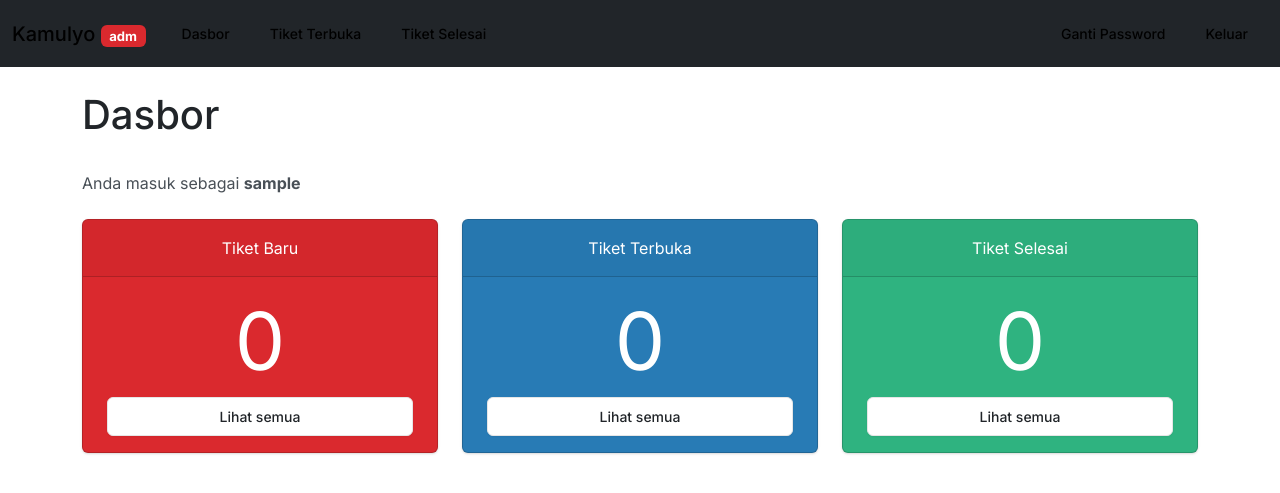
After one commit to lc-at/kamulyo-pelayanan, a Flask app: page /admin/dashboard in a window 1280 px wide. The commit adds this page. Shown: the top 493 px of the page. Run offline with Flask 3, Linux system fonts and the light colour scheme; the visitor is signed in with stand-in values (Sample User, id 1); tables that the repository leaves empty hold one stand-in row (values such as "Sample post"); parts of the project's set-up code (start-up, migrations or seed data) failed here and were passed over; some libraries are stand-ins or nearby versions.

Commit message:
Add and fixed many admin features
Signed-off-by: Faiz Jazadi <me@lcat.dev>

```diff
--- a/app/admin.py
+++ b/app/admin.py
@@ -1,19 +1,74 @@
-from flask import Blueprint, redirect, render_template, request, session, url_for
+from flask import Blueprint, abort, flash, g, redirect, render_template, request, session, url_for
+
+from app.models import User
 
 bp = Blueprint('admin', __name__)
 
 
 @bp.before_request
 def check_auth():
-    if not session.get('logged_in') and request.endpoint != 'admin.login':
+    logged_in = session.get('user_id') is not None
+    if request.endpoint == 'admin.login':
+        if not logged_in:
+            return
+        return redirect(url_for('admin.dashboard'))
+
+    if not session.get('user_id'):
         return redirect(url_for('admin.login'))
 
+    user = User.query.get(session['user_id'])
+    if not user:
+        del session['user_id']
+        abort(500)
 
-@bp.route('/login')
+    g.user = user
+
+
+@bp.route('/login', methods=['GET', 'POST'])
 def login():
+    if request.method == 'POST':
+        username = request.form.get('username')
+        password = request.form.get('password')
+
+        if not (username and password):
+            abort(400)
+
+        user_id = User.authenticate(username, password)
+        if user_id:
+            session['user_id'] = user_id
+            return redirect(url_for('admin.dashboard'))
+
+        flash('Username atau password salah', 'danger')
+
     return render_template('admin/login.html')
+
+@bp.route('/logout')
+def logout():
+    if g.user:
+        del session['user_id']
+        flash('Anda telah logout', 'success')
+    return redirect(url_for('admin.login'))
 
 
 @bp.route('/')
 def index():
     return redirect(url_for('admin.login'))
+
+@bp.route('/ganti-password', methods=['GET', 'POST'])
+def change_password():
+    if request.method == 'POST':
+        password = request.form.get('password')
+        password2 = request.form.get('password2')
+
+        if not password or password != password2:
+            abort(400)
+
+        g.user.change_password(password)
+        flash('Password berhasil diganti', 'success')
+        return redirect(url_for('admin.logout'))
+
+    return render_template('admin/change_password.html')
+
+@bp.route('/dashboard')
+def dashboard():
+    return render_template('admin/dashboard.html')
--- a/app/templates/admin/base.html
+++ b/app/templates/admin/base.html
@@ -11,6 +11,7 @@
         <span class="navbar-toggler-icon"></span>
       </button>
       <div class="collapse navbar-collapse" id="navbarColor02">
+        {% if g.user %}
           <ul class="navbar-nav me-auto">
             {%- macro nav_item(title, ref, ref_is_route=True) -%}
               {%- set active = (request.endpoint == route) %}
@@ -22,16 +23,16 @@
               </li>
             {%- endmacro -%}
 
-          {{ nav_item('Dasbor', 'main.index') }}
+            {{ nav_item('Dasbor', 'admin.dashboard') }}
             {{ nav_item('Tiket Terbuka', 'main.index') }}
             {{ nav_item('Tiket Selesai', 'main.index') }}
-          {{ nav_item('Pengguna', 'main.index') }}
 
           </ul>
           <ul class="navbar-nav ms-auto">
-          {{ nav_item('Ganti Password', 'main.index') }}
-          {{ nav_item('Keluar', 'main.index') }}
+            {{ nav_item('Ganti Password', 'admin.change_password') }}
+            {{ nav_item('Keluar', 'admin.logout') }}
           </ul>
+        {% endif %}
       </div>
     </div>
   </nav>
--- /dev/null
+++ b/app/templates/admin/dashboard.html
@@ -0,0 +1,26 @@
+{% extends "admin/base.html" %}
+{% block container %}
+  <h1>Dasbor</h1><br/>
+
+  <p class="mb-4">Anda masuk sebagai <strong>{{ g.user.username }}</strong></p>
+
+  <div class="row">
+    {% macro stat_card(bg, fg, title, value) %}
+      <div class="col text-center">
+        <div class="card bg-{{bg}} text-{{fg}} mb-3 w-100">
+          <div class="card-header">{{ title }}</div>
+          <div class="card-body">
+            <h4 class="card-title display-1">{{ value }}</h4>
+            <p class="card-text">
+            <button class="btn btn-secondary w-100">Lihat semua</button>
+            </p>
+          </div>
+        </div>
+      </div>
+    {% endmacro %}
+
+    {{ stat_card('danger', 'white', 'Tiket Baru', 0) }}
+    {{ stat_card('info', 'white', 'Tiket Terbuka', 0) }}
+    {{ stat_card('success', 'white', 'Tiket Selesai', 0) }}
+  </div>
+{% endblock %}
--- a/app/templates/base.html
+++ b/app/templates/base.html
@@ -34,7 +34,7 @@
 
             </ul>
             <form class="d-flex" action="{{ url_for('main.cari_tiket') }}">
-              <input class="form-control me-sm-2" type="search" x-ref="inpIdTiket" name="idTiket" placeholder="ID Tiket">
+              <input class="form-control me-2" type="search" x-ref="inpIdTiket" name="idTiket" placeholder="ID Tiket">
               <input type="hidden" name="next" value="{{ request.path }}">
               <button class="btn btn-secondary my-2 my-sm-0" type="submit">Cari</button>
             </form>
--- a/app/templates/index.html
+++ b/app/templates/index.html
@@ -1,5 +1,5 @@
 {% extends "base.html" %} {% block container %}
-  <div class="container-fluid bg-light p-5 mb-3 rounded-3">
+  <div class="container-fluid bg-light p-4 p-sm-5 mb-3 rounded-3">
     <h1 class="font-bold">Layanan Kamulyo</h1>
     <p>Satu formulir untuk semuanya.</p>
   </div>
```
Also changed, not shown: app/templates/admin/change_password.html (added, +22 -0 lines), app/templates/admin/login.html (+13 -1 lines), app/views.py (+11 -11 lines). Lines whose indentation alone changed are shown as unchanged.
